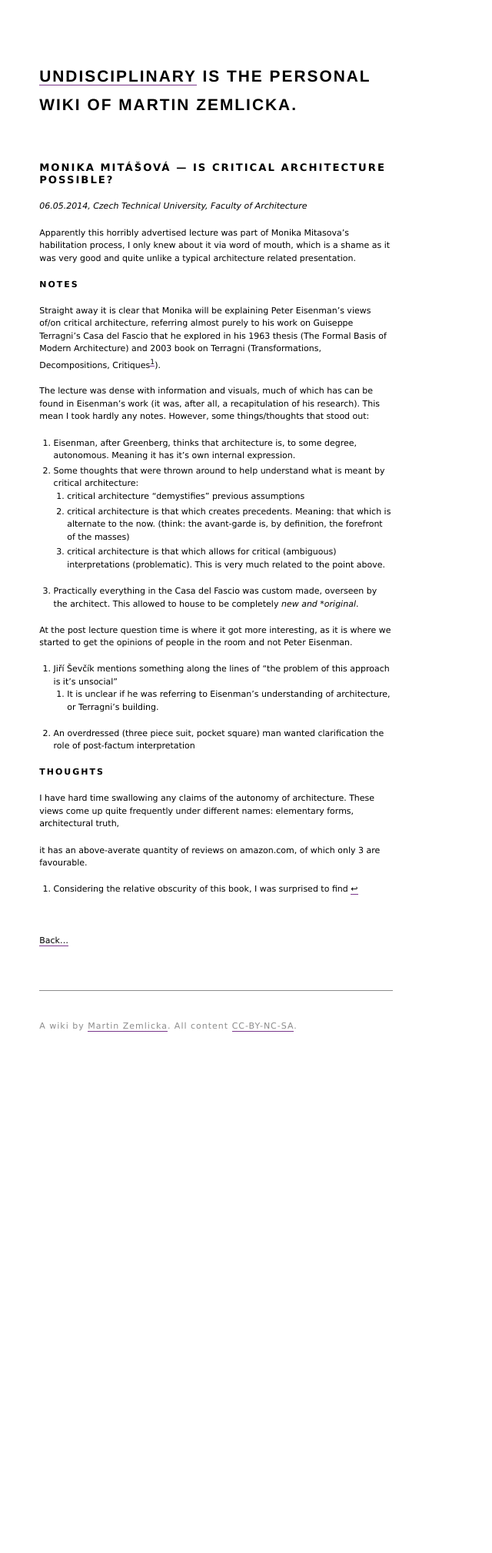
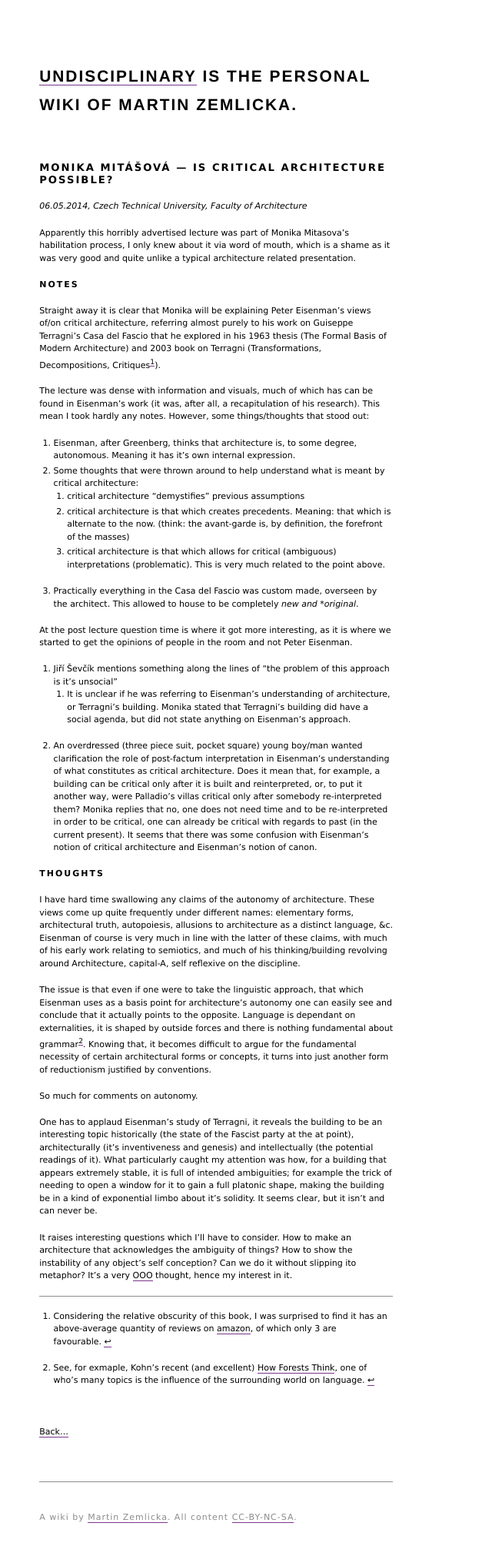
Before and after one commit to zmlka/undisciplinary, a Jekyll site: the page built from mitasova_critical.md, in a window 1280 px wide. Shown: the whole page at 77% size, without its empty margins (0-640 px from the left). Built offline with Jekyll 4.4.1, drawn with Linux system fonts in a browser that asks for light colours; before the commit the page ends 1379 px from its top, so only the background shows below that.

Commit message:
finished Monika Mitasova's lecture writeup

```diff
--- a/mitasova_critical.md
+++ b/mitasova_critical.md
@@ -47,20 +47,56 @@ Eisenman.
 1. Jiří Ševčík mentions something along the lines of "the problem of this
    approach is it's unsocial"
     1. It is unclear if he was referring to Eisenman's understanding of
-       architecture, or Terragni's building.
-1. An overdressed (three piece suit, pocket square) man wanted clarification
-   the role of post-factum interpretation
+       architecture, or Terragni's building. Monika stated that Terragni's
+       building did have a social agenda, but did not state anything on
+       Eisenman's approach.
+1. An overdressed (three piece suit, pocket square) young boy/man wanted
+   clarification the role of post-factum interpretation in Eisenman's
+   understanding of what constitutes as critical architecture. Does it mean
+   that, for example, a building can be critical only after it is built and
+   reinterpreted, or, to put it another way, were Palladio's villas critical
+   only after somebody re-interpreted them? Monika replies that no, one does
+   not need time and to be re-interpreted in order to be critical, one can
+   already be critical with regards to past (in the current present). It seems
+   that there was some confusion with Eisenman's notion of critical
+   architecture and Eisenman's notion of canon.
 
 ## Thoughts
 
-
 I have hard time swallowing any claims of the autonomy of architecture. These
 views come up quite frequently under different names: elementary forms,
-architectural truth,
+architectural truth, autopoiesis, allusions to architecture as a distinct
+language, &c. Eisenman of course is very much in line with the latter of these
+claims, with much of his early work relating to semiotics, and much of his
+thinking/building revolving around Architecture, capital-A, self reflexive on
+the discipline.
+
+The issue is that even if one were to take the linguistic approach, that which
+Eisenman uses as a basis point for architecture's autonomy one can easily see
+and conclude that it actually points to the opposite. Language is dependant on
+externalities, it is shaped by outside forces and there is nothing fundamental
+about grammar[^kohn]. Knowing that, it becomes difficult to argue for the
+fundamental necessity of certain architectural forms or concepts, it turns into
+just another form of reductionism justified by conventions.
+
+So much for comments on autonomy.
+
+One has to applaud Eisenman's study of Terragni, it reveals the building to be
+an interesting topic historically (the state of the Fascist party at the at
+point), architecturally (it's inventiveness and genesis) and intellectually
+(the potential readings of it). What particularly caught my attention was how,
+for a building that appears extremely stable, it is full of intended
+ambiguities; for example the trick of needing to open a window for it to gain a
+full platonic shape, making the building be in a kind of exponential limbo
+about it's solidity. It seems clear, but it isn't and can never be.
+
+It raises interesting questions which I'll have to consider. How to make an
+architecture that acknowledges the ambiguity of things? How to show the
+instability of any object's self conception? Can we do it without slipping ito
+metaphor? It's a very [OOO](ooo) thought, hence my interest in it.
 
 
 
+[^amazon]: Considering the relative obscurity of this book, I was surprised to find it has an above-average quantity of reviews on [amazon](http://www.amazon.co.uk/gp/product/1885254962/ref=as_li_ss_tl?ie=UTF8&camp=1634&creative=19450&creativeASIN=1885254962&linkCode=as2&tag=zmlka-21), of which only 3 are favourable.
 
-[^amazon]: Considering the relative obscurity of this book, I was surprised to find
-it has an above-averate quantity of reviews on amazon.com, of which only 3 are
-favourable.
+[^kohn]: See, for exmaple, Kohn's recent (and excellent) [How Forests Think](http://www.amazon.co.uk/gp/product/0520276116/ref=as_li_ss_tl?ie=UTF8&camp=1634&creative=19450&creativeASIN=0520276116&linkCode=as2&tag=zmlka-21), one of who's many topics is the influence of the surrounding world on language.
--- a/style/style.css
+++ b/style/style.css
@@ -99,13 +99,6 @@ footer a{
   color: #8C8C8C;
 }
 
-/* div IDs */
-
-#site{
-  max-width: 460px;
-  padding: 80px 4% 20px 4%;
-}
-
 /* HEADER */
 
 header h1{
@@ -114,3 +107,19 @@ header h1{
   line-height: 3.4rem;
 
 }
+/* IDs */
+
+#site{
+  max-width: 460px;
+  padding: 80px 4% 20px 4%;
+}
+
+
+
+/* CLASSes */
+
+.footnotes{
+  margin-top: 1.6rem;
+  padding-top: 1.6rem;
+  border-top: 1px solid #8C8C8C;
+}
```
Also changed, not shown: arata_isozaki.md (+1 -1 lines).
